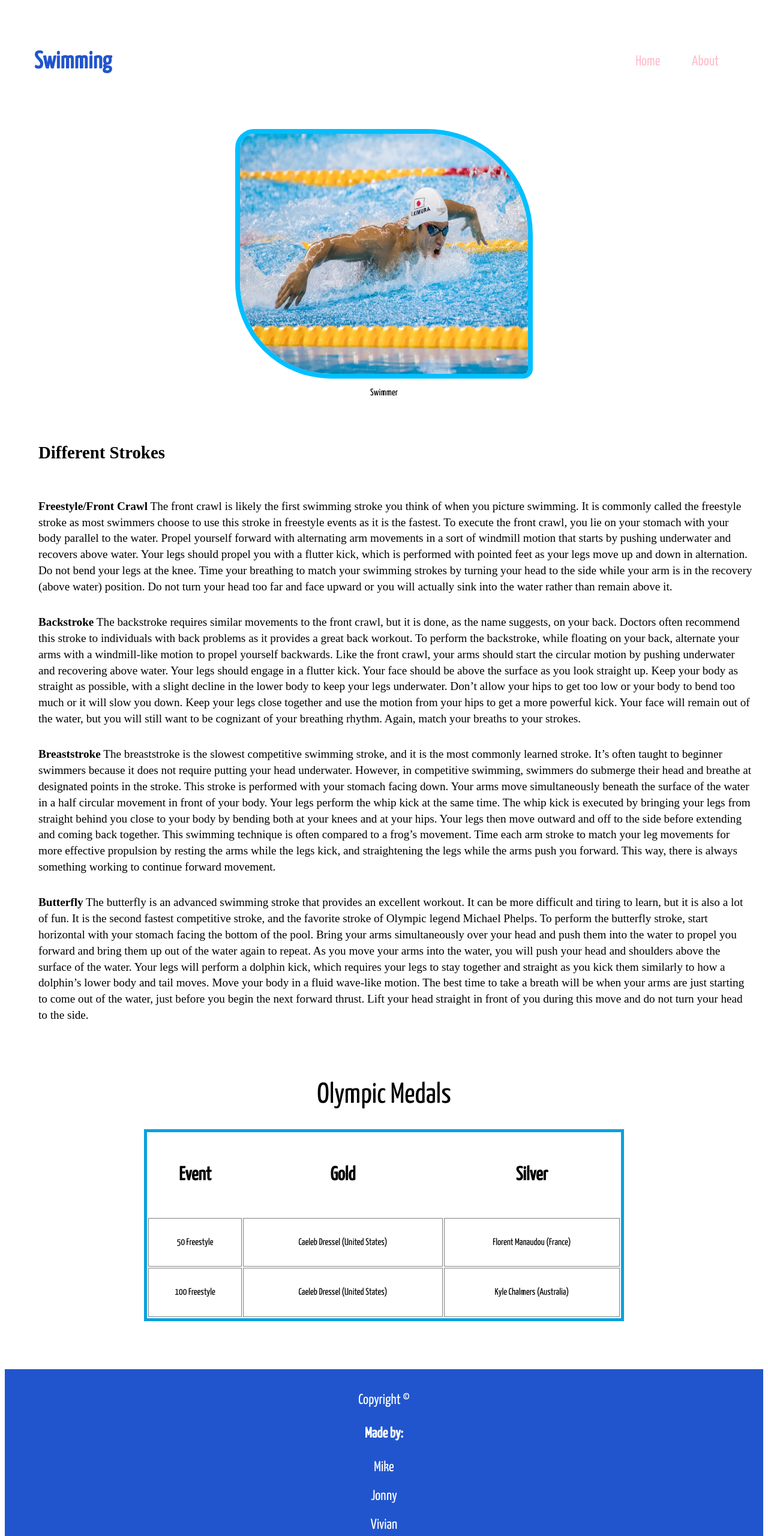
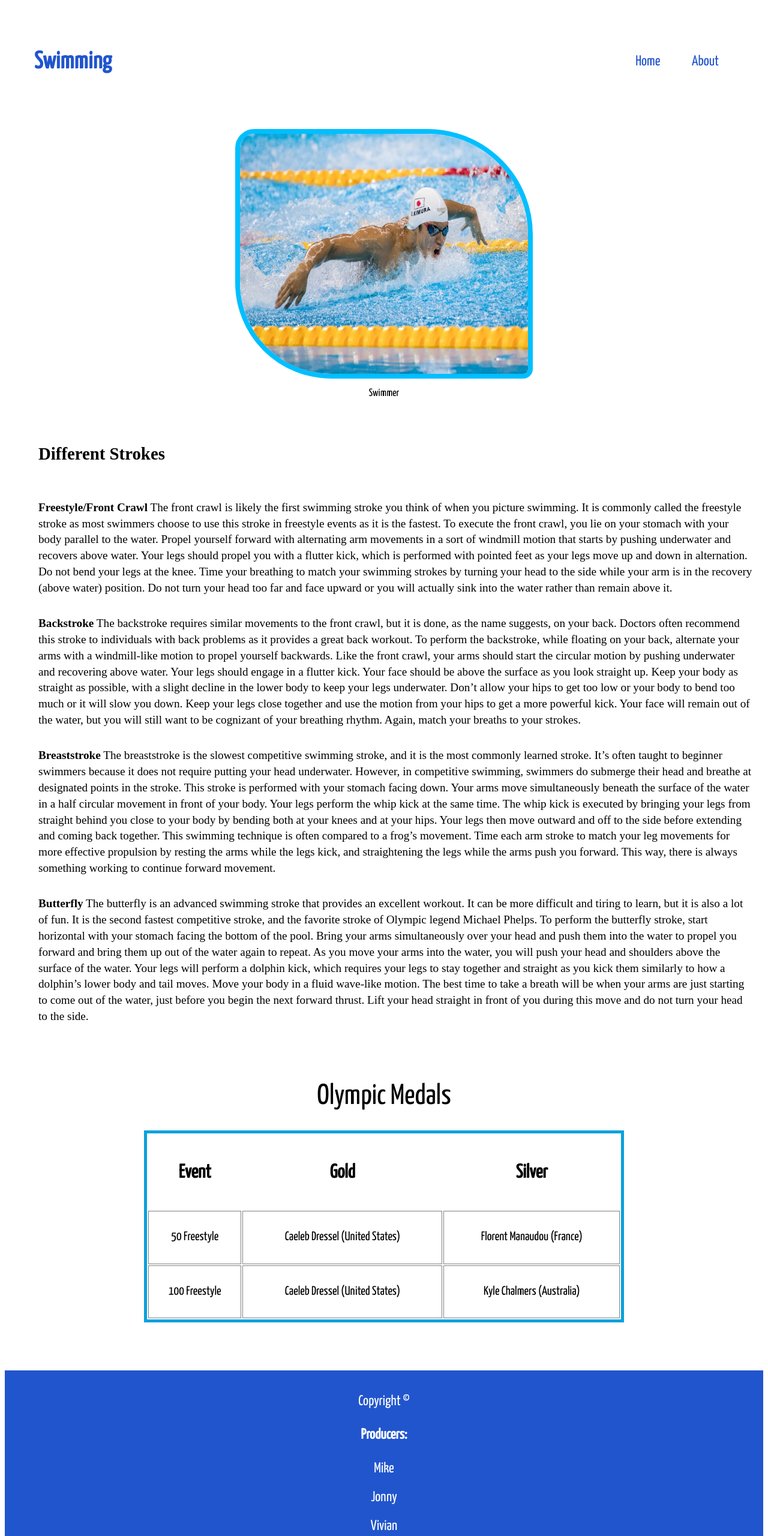
Before and after one commit to VioletViolaVi/futureproof_hobby, a plain HTML site: page index.html in a window 1280 px wide. Shown: the top 2560 px of the page at 60% size. Drawn offline with Linux system fonts and the light colour scheme.

Commit message:
edit styles on both pages

```diff
--- a/index.html
+++ b/index.html
@@ -127,7 +127,7 @@
 
     <footer>
       <p>Copyright &copy</p>
-      <h4>Made by:</h4>
+      <h4>Producers:</h4>
       <p>Mike</p>
       <p>Jonny</p>
       <p>Vivian</p>
--- a/style.css
+++ b/style.css
@@ -3,6 +3,7 @@
 body {
   background-color: #fff;
   font-family: 'Yanone Kaffeesatz', sans-serif;
+  cursor: default;
 }
 
 header {
@@ -21,11 +22,16 @@ a {
   padding: 25px;
   text-decoration: none;
   font-size: 1.5rem;
-  color: pink;
+  color: #2155cd;
 }
 
 a:visited {
-  color: green;
+  color: #002e63;
+}
+
+a:hover {
+  color: #9bddff;
+  font-size: 2rem;
 }
 
 figure {
@@ -64,6 +70,7 @@ img {
 
 figcaption {
   margin: 1rem 0;
+  font-size: 1.1rem;
 }
 
 caption {
@@ -85,6 +92,7 @@ th {
 td {
   border: thin solid grey;
   text-align: center;
+  font-size: 1.3rem;
 }
 
 tr:hover {
@@ -99,6 +107,14 @@ ul li {
   list-style: none;
 }
 
+.about-para {
+  font-size: 1.2rem;
+  padding: 0 6rem;
+  line-height: 1.4;
+  margin-bottom: 5rem;
+  font-family: auto;
+}
+
 footer {
   position: relative;
   left: 0;
@@ -111,11 +127,3 @@ footer {
   padding: 1rem 0;
   margin-top: 2rem;
 }
-
-.about-para {
-  font-size: 1.2rem;
-  padding: 0 6rem;
-  line-height: 1.4;
-  margin-bottom: 5rem;
-  font-family: auto;
-}
```
Also changed, not shown: about.html (+1 -1 lines).
